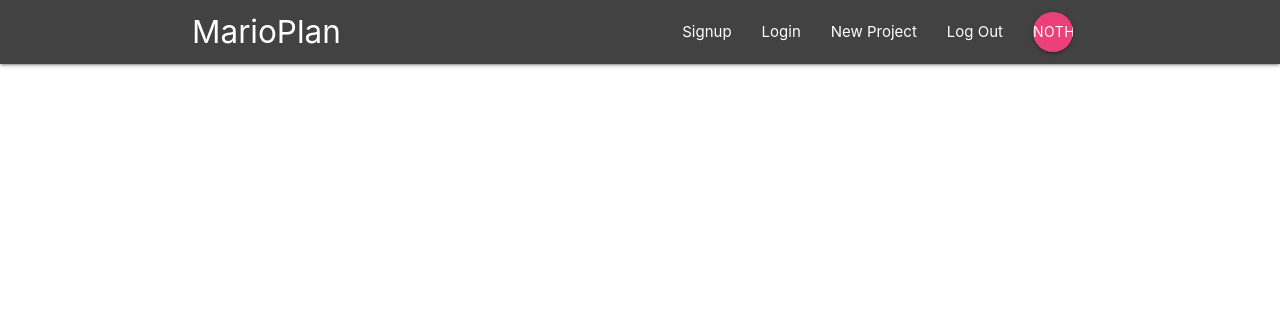
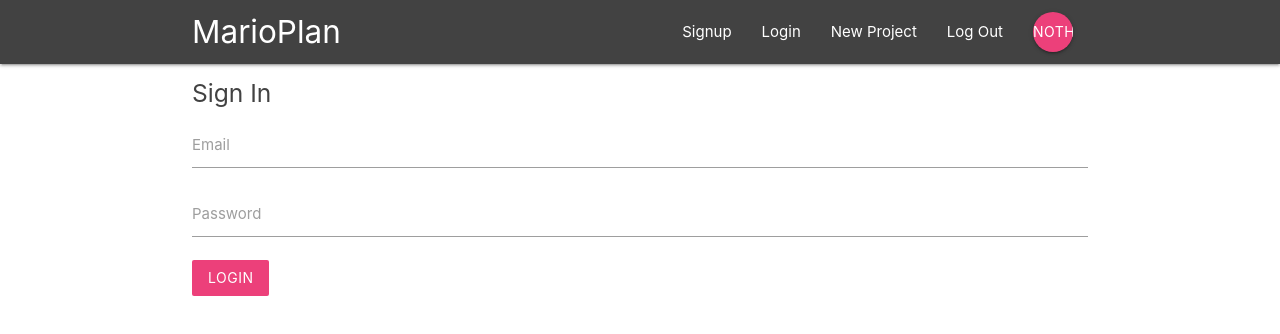
Before and after one commit to SorinC6/Projects-Management-App, a React (Create React App) app in the folder project/: page /signin in a window 1280 px wide. Shown: the top 334 px of the page. Built offline with nearby package versions, Linux system fonts and the light colour scheme.

Commit message:
added SIgnin Component and Route

```diff
--- a/project/src/App.js
+++ b/project/src/App.js
@@ -4,6 +4,7 @@
 import { Switch, Route } from "react-router-dom";
 import Dashboard from "./components/dashboard/Dashboard";
 import ProjectDetails from "./components/home/ProjectDetails";
+import Signin from "./components/auth/Signin";
 
 function App() {
   return (
@@ -12,6 +13,7 @@
       <Switch>
         <Route exact path="/" component={Dashboard} />
         <Route path="/project/:id" component={ProjectDetails} />
+        <Route path="/signin" component={Signin} />
       </Switch>
     </div>
   );
--- a/project/src/components/auth/Signin.js
+++ b/project/src/components/auth/Signin.js
@@ -0,0 +1,36 @@
+import React, { Component } from "react";
+
+export class Signin extends Component {
+  state = {};
+
+  handleChange = e => {
+    console.log(e);
+  };
+
+  handleSubmit = e => {
+    e.preventDefault();
+    console.log("submit");
+  };
+  render() {
+    return (
+      <div className="container">
+        <form onSubmit={this.handleSubmit} className="white">
+          <h5 className="grey-text text-darken-3">Sign In</h5>
+          <div className="input-field">
+            <label htmlFor="email">Email</label>
+            <input type="email" id="email" onChange={this.handleChange} />
+          </div>
+          <div className="input-field">
+            <label htmlFor="password">Password</label>
+            <input type="password" id="password" onChange={this.handleChange} />
+          </div>
+          <div className="input-field">
+            <button className="btn pink lighten-1 z-depth-0">Login</button>
+          </div>
+        </form>
+      </div>
+    );
+  }
+}
+
+export default Signin;
```
